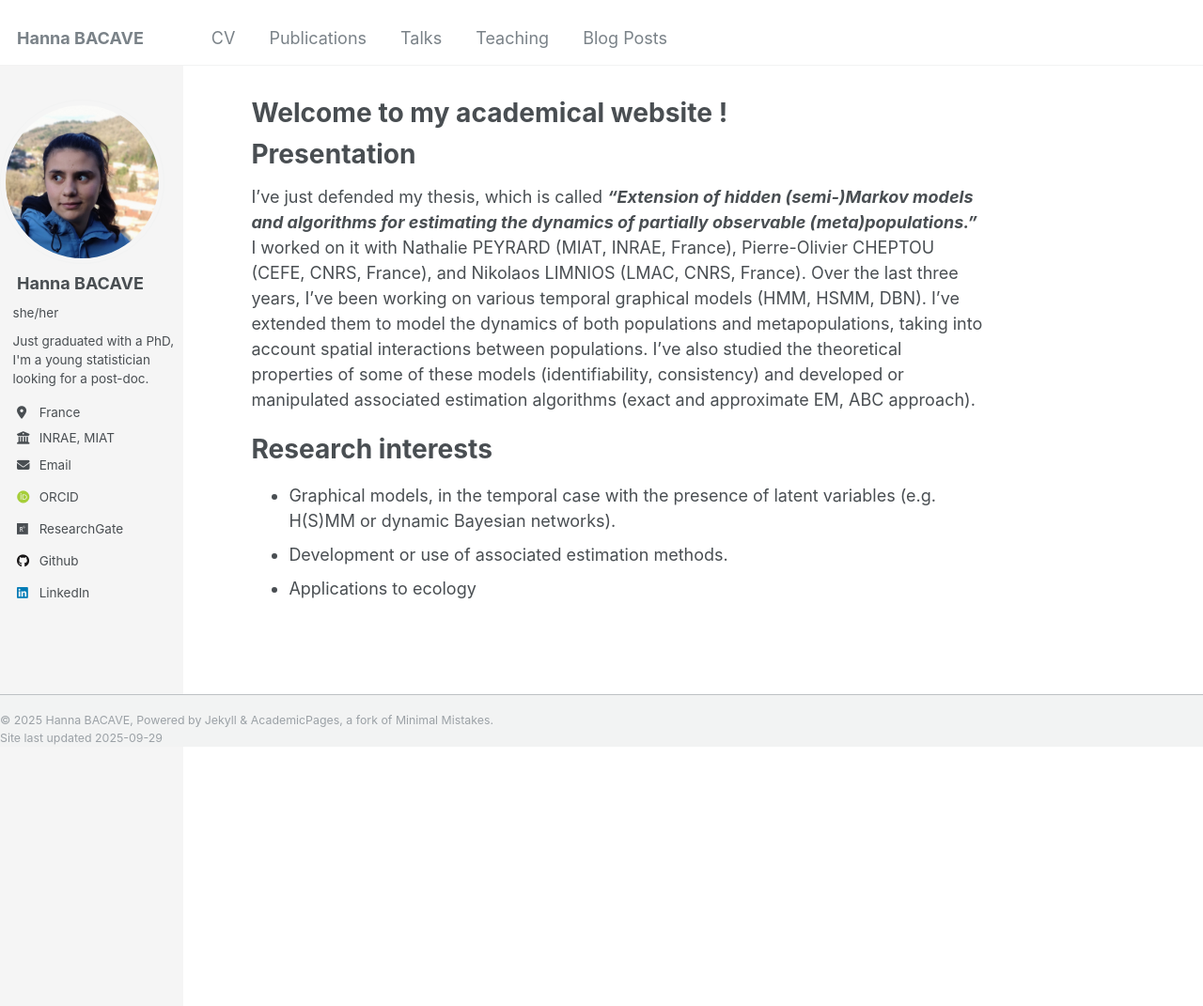
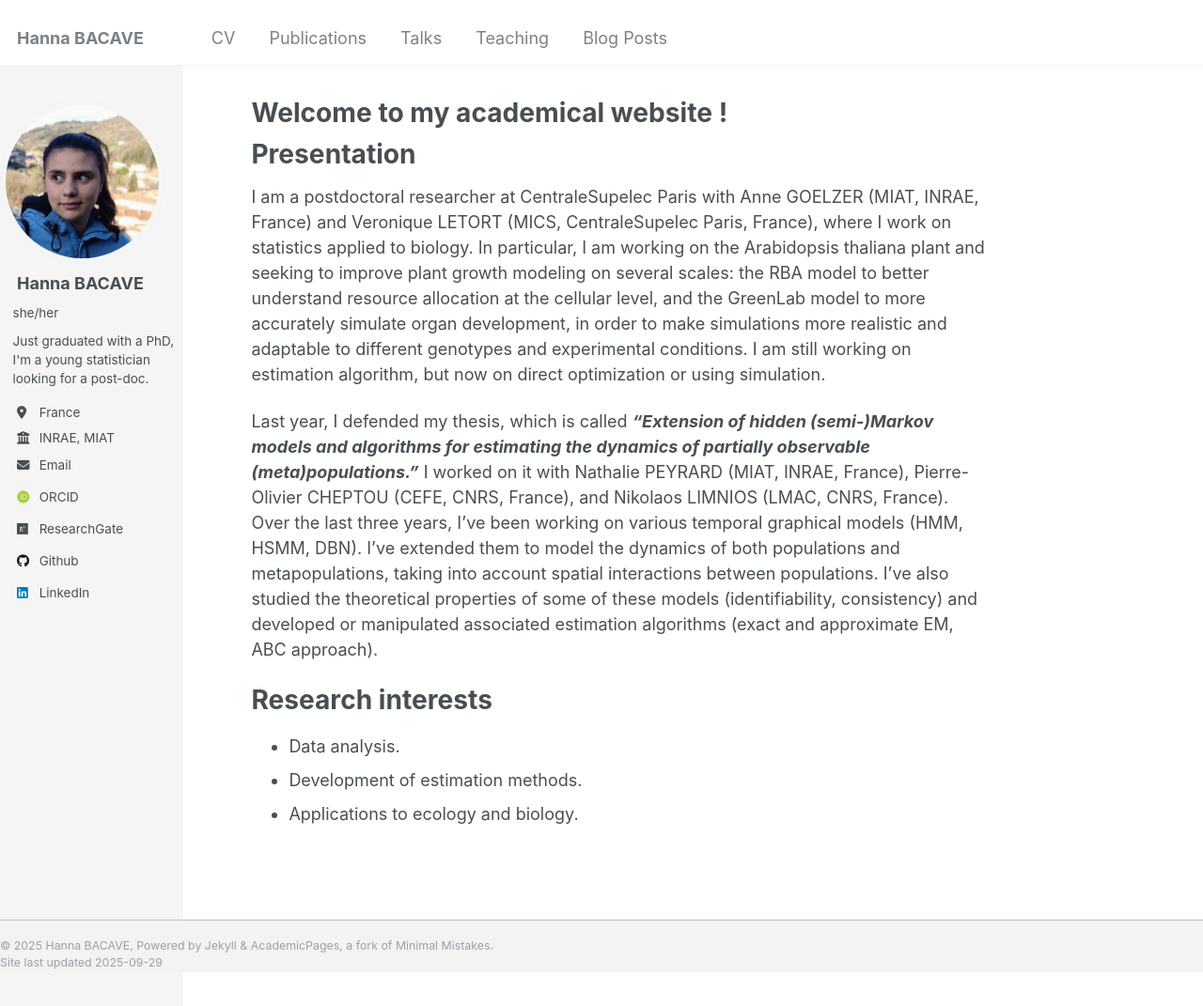
Before and after one commit to hannabacave/hannabacave.github.io, a Jekyll site: the page built from _pages/about.md, in a window 1280 px wide and 1197 px high. Shown: the top 1071 px of the window at 94% size. Built offline with Jekyll 4.4.1, drawn with Linux system fonts in a browser that asks for light colours; some web fonts are replaced.

Commit message:
Update about.md

```diff
--- a/_pages/about.md
+++ b/_pages/about.md
@@ -9,10 +9,12 @@ redirect_from:
 
 Presentation
 ===
-I've just defended my thesis, which is called ***"Extension of hidden (semi-)Markov models and algorithms for estimating the dynamics of partially observable (meta)populations."*** I worked on it with Nathalie PEYRARD (MIAT, INRAE, France), Pierre-Olivier CHEPTOU (CEFE, CNRS, France), and Nikolaos LIMNIOS (LMAC, CNRS, France). Over the last three years, I've been working on various temporal graphical models (HMM, HSMM, DBN). I've extended them to model the dynamics of both populations and metapopulations, taking into account spatial interactions between populations. I've also studied the theoretical properties of some of these models (identifiability, consistency) and developed or manipulated associated estimation algorithms (exact and approximate EM, ABC approach).
+I am a postdoctoral researcher at CentraleSupelec Paris with Anne GOELZER (MIAT, INRAE, France) and Veronique LETORT (MICS, CentraleSupelec Paris, France), where I work on statistics applied to biology. In particular, I am working on the Arabidopsis thaliana plant and seeking to improve plant growth modeling on several scales: the RBA model to better understand resource allocation at the cellular level, and the GreenLab model to more accurately simulate organ development, in order to make simulations more realistic and adaptable to different genotypes and experimental conditions. I am still working on estimation algorithm, but now on direct optimization or using simulation.
+
+Last year, I defended my thesis, which is called ***"Extension of hidden (semi-)Markov models and algorithms for estimating the dynamics of partially observable (meta)populations."*** I worked on it with Nathalie PEYRARD (MIAT, INRAE, France), Pierre-Olivier CHEPTOU (CEFE, CNRS, France), and Nikolaos LIMNIOS (LMAC, CNRS, France). Over the last three years, I've been working on various temporal graphical models (HMM, HSMM, DBN). I've extended them to model the dynamics of both populations and metapopulations, taking into account spatial interactions between populations. I've also studied the theoretical properties of some of these models (identifiability, consistency) and developed or manipulated associated estimation algorithms (exact and approximate EM, ABC approach).
 
 Research interests
 ===
-- Graphical models, in the temporal case with the presence of latent variables (e.g. H(S)MM or dynamic Bayesian networks).
-- Development or use of associated estimation methods.
-- Applications to ecology
+- Data analysis.
+- Development of estimation methods.
+- Applications to ecology and biology.
```
